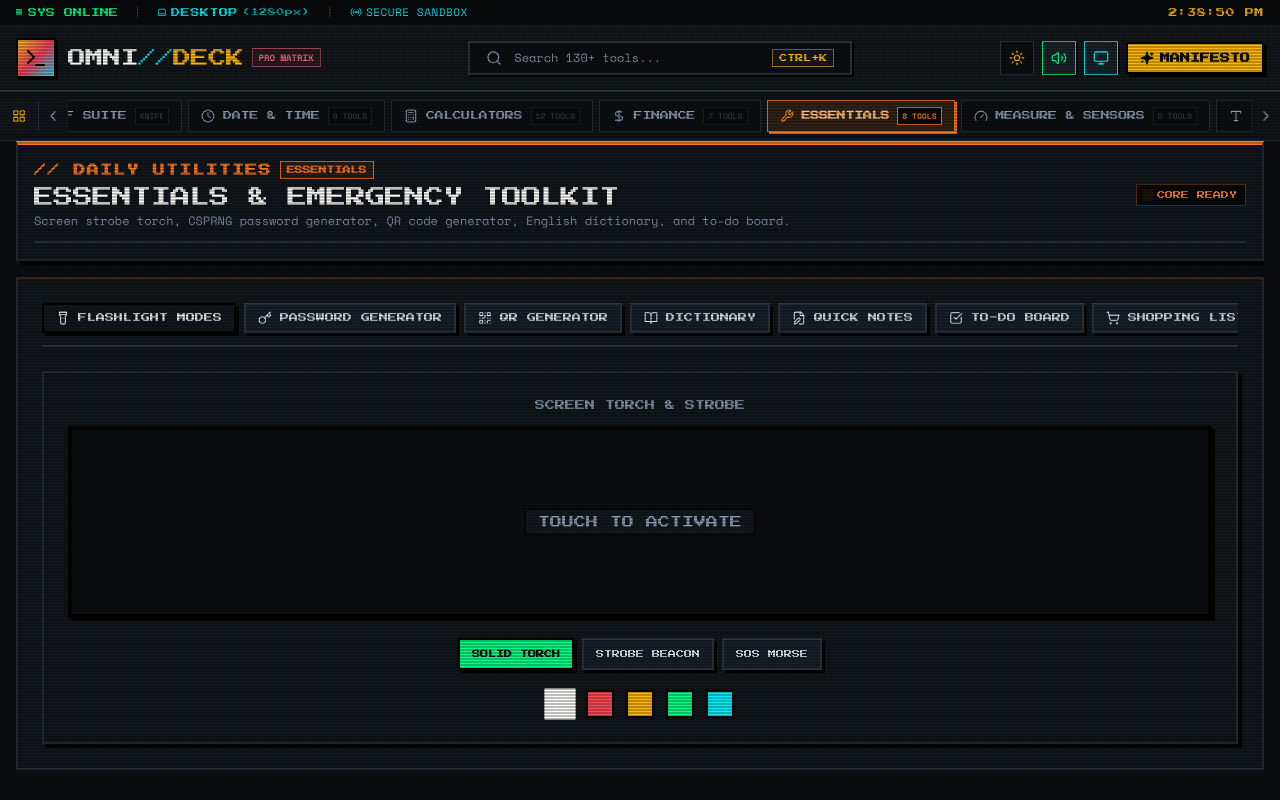
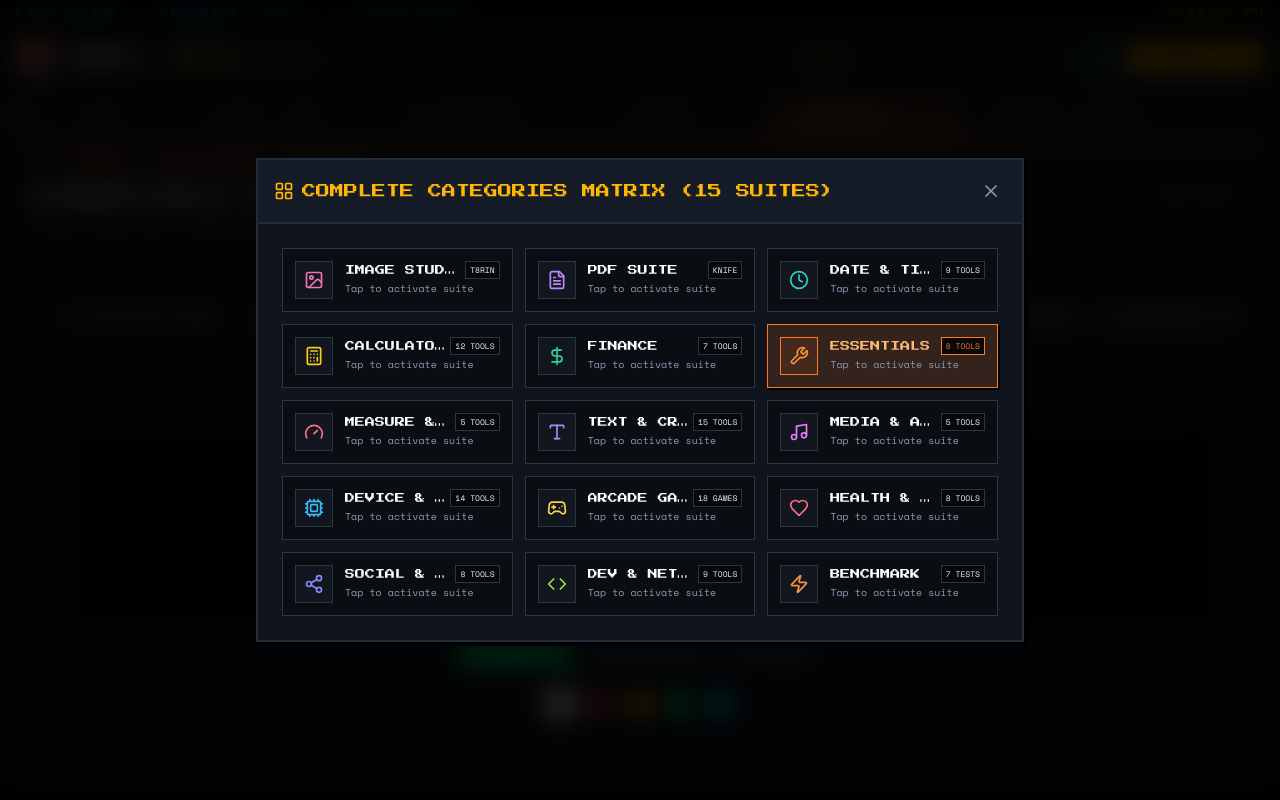
Before and after one commit to klein-1/omnideck, a React (Vite) app: page / in a window 1280 px wide. Built offline with nearby package versions, Linux system fonts and the light colour scheme.

Commit message:
Open Complete Category Matrix by default on launch and remove CRT scanline option

```diff
--- a/src/App.jsx
+++ b/src/App.jsx
@@ -98,12 +98,11 @@ const ALL_TOOLS = [
 
 export default function App() {
   const [activeCategory, setActiveCategory] = useState('essentials');
-  const [scanlines, setScanlines] = useState(true);
   const [soundEnabled, setSoundEnabled] = useState(true);
   const [theme, setTheme] = useState(() => localStorage.getItem('omnideck_theme') || 'dark');
   const [isSearchOpen, setIsSearchOpen] = useState(false);
   const [isCreditsOpen, setIsCreditsOpen] = useState(false);
-
+  const [isMatrixOpen, setIsMatrixOpen] = useState(true); // Opens Complete Category Matrix Hub by default on load
 
   // Sync theme with body element & localStorage
   useEffect(() => {
@@ -139,19 +138,15 @@ export default function App() {
 
   return (
     <div className="min-h-screen bg-deck-bg text-slate-100 flex flex-col relative selection:bg-arcade-emerald selection:text-black">
-      {/* Optional CRT Scanlines Layer */}
-      {scanlines && <div className="scanlines-overlay" />}
-
       {/* Main Global Header */}
       <Header
-        scanlines={scanlines}
-        setScanlines={setScanlines}
         soundEnabled={soundEnabled}
         setSoundEnabled={setSoundEnabled}
         theme={theme}
         setTheme={setTheme}
         onOpenSearch={() => setIsSearchOpen(true)}
         onOpenCredits={() => setIsCreditsOpen(true)}
+        onOpenMatrix={() => setIsMatrixOpen(true)}
         activeCategory={activeCategory}
       />
 
@@ -159,6 +154,8 @@ export default function App() {
       <Navigation
         activeCategory={activeCategory}
         onSelectCategory={(catId) => setActiveCategory(catId)}
+        isGridOpen={isMatrixOpen}
+        setIsGridOpen={setIsMatrixOpen}
       />
 
       {/* Dynamic Content Viewport */}
--- a/src/components/Header.jsx
+++ b/src/components/Header.jsx
@@ -1,20 +1,19 @@
 import React, { useState, useEffect } from 'react';
 import {
-  Volume2, VolumeX, Monitor, Search, Sparkles, Terminal,
+  Volume2, VolumeX, Search, Sparkles, Terminal,
   Sun, Moon, Radio, Award, Smartphone, Tablet, Laptop
 } from 'lucide-react';
 import { playClick, playBeep } from '../audio/soundEffects';
 import { useScreenProfile } from '../hooks/useScreenProfile';
 
 export default function Header({
-  scanlines,
-  setScanlines,
   soundEnabled,
   setSoundEnabled,
   theme,
   setTheme,
   onOpenSearch,
   onOpenCredits,
+  onOpenMatrix,
   activeCategory
 }) {
   const [time, setTime] = useState(new Date().toLocaleTimeString());
@@ -65,14 +64,17 @@ export default function Header({
       {/* Main Bar */}
       <div className="w-full mx-auto px-3 sm:px-4 py-2 sm:py-3 flex items-center justify-between gap-2 sm:gap-4">
         {/* Brand / Logo */}
-        <div className="flex items-center gap-2 sm:gap-3 shrink-0">
-          <div className="w-8 h-8 sm:w-10 sm:h-10 bg-gradient-to-br from-amber-400 via-rose-500 to-cyan-400 flex items-center justify-center border-2 border-black shadow-pixel-sm cursor-pointer hover:scale-105 transition-transform shrink-0"
-               onClick={() => { playClick(); onOpenCredits(); }}>
+        <div
+          className="flex items-center gap-2 sm:gap-3 shrink-0 cursor-pointer group"
+          onClick={() => { playClick(); onOpenMatrix ? onOpenMatrix() : onOpenCredits(); }}
+          title="Open Categories Matrix Hub"
+        >
+          <div className="w-8 h-8 sm:w-10 sm:h-10 bg-gradient-to-br from-amber-400 via-rose-500 to-cyan-400 flex items-center justify-center border-2 border-black shadow-pixel-sm group-hover:scale-105 transition-transform shrink-0">
             <Terminal className="w-4 h-4 sm:w-6 sm:h-6 text-black" />
           </div>
           <div>
             <div className="flex items-center gap-1.5 sm:gap-2">
-              <span className="font-pixel text-sm sm:text-base md:text-lg tracking-tight text-white whitespace-nowrap">
+              <span className="font-pixel text-sm sm:text-base md:text-lg tracking-tight text-white whitespace-nowrap group-hover:text-arcade-amber transition-colors">
                 OMNI<span className="text-arcade-cyan">//</span><span className="text-arcade-amber">DECK</span>
               </span>
               <span className="hidden sm:inline-block font-mono text-[9px] uppercase px-1.5 py-0.5 bg-rose-500/10 text-rose-400 border border-rose-400/50 font-bold">
@@ -143,22 +145,6 @@ export default function Header({
             {soundEnabled ? <Volume2 className="w-3.5 h-3.5 sm:w-4 sm:h-4" /> : <VolumeX className="w-3.5 h-3.5 sm:w-4 sm:h-4" />}
           </button>
 
-          {/* Scanlines Toggle */}
-          <button
-            onClick={() => {
-              playClick();
-              setScanlines(!scanlines);
-            }}
-            className={`p-1.5 sm:p-2 border transition-all flex items-center justify-center ${
-              scanlines
-                ? 'bg-deck-surfaceHover border-arcade-cyan text-arcade-cyan shadow-pixel-sm'
-                : 'bg-deck-bg border-deck-border text-arcade-muted'
-            }`}
-            title={scanlines ? "Turn Off CRT Scanlines" : "Turn On CRT Scanlines"}
-          >
-            <Monitor className="w-3.5 h-3.5 sm:w-4 sm:h-4" />
-          </button>
-
           {/* Credits / Manifesto Button */}
           <button
             onClick={() => { playClick(); onOpenCredits(); }}
--- a/src/components/Navigation.jsx
+++ b/src/components/Navigation.jsx
@@ -220,10 +220,18 @@ export const CATEGORIES = [
   },
 ];
 
-export default function Navigation({ activeCategory, onSelectCategory }) {
+export default function Navigation({
+  activeCategory,
+  onSelectCategory,
+  isGridOpen,
+  setIsGridOpen
+}) {
   const scrollContainerRef = useRef(null);
   const activeTabRef = useRef(null);
-  const [isGridOpen, setIsGridOpen] = useState(false);
+  const [localGridOpen, setLocalGridOpen] = useState(true);
+
+  const gridOpen = isGridOpen !== undefined ? isGridOpen : localGridOpen;
+  const setGridOpen = setIsGridOpen !== undefined ? setIsGridOpen : setLocalGridOpen;
 
   // Auto-scroll active category pill into center on selection
   useEffect(() => {
@@ -249,7 +257,7 @@ export default function Navigation({ activeCategory, onSelectCategory }) {
         <div className="w-full flex items-center">
           {/* Quick Mobile/Tablet Category Grid Opener */}
           <button
-            onClick={() => { playClick(); setIsGridOpen(true); }}
+            onClick={() => { playClick(); setGridOpen(true); }}
             className="px-2.5 sm:px-3 py-2 bg-deck-surface border-r border-deck-border text-arcade-paper hover:text-arcade-amber flex items-center gap-1.5 shrink-0 z-10 transition-colors"
             title="Open Complete Category Matrix Grid"
           >
@@ -321,18 +329,26 @@ export default function Navigation({ activeCategory, onSelectCategory }) {
       </nav>
 
       {/* Complete Category Grid Modal Drawer (Perfect for mobile & tablets) */}
-      {isGridOpen && (
-        <div className="fixed inset-0 z-50 flex items-center justify-center p-3 sm:p-4 bg-black/85 backdrop-blur-md animate-fadeIn">
+      {gridOpen && (
+        <div
+          onClick={(e) => {
+            if (e.target === e.currentTarget) {
+              playClick();
+              setGridOpen(false);
+            }
+          }}
+          className="fixed inset-0 z-50 flex items-center justify-center p-3 sm:p-4 bg-black/85 backdrop-blur-md animate-fadeIn"
+        >
           <div className="pixel-card w-full max-w-3xl bg-deck-surface border-2 border-arcade-amber shadow-pixel-lg max-h-[90vh] flex flex-col">
             <div className="pixel-card-header bg-deck-dark border-b-2 border-arcade-amber/60 flex items-center justify-between p-3 sm:p-4">
               <div className="flex items-center gap-2">
                 <LayoutGrid className="w-5 h-5 text-arcade-amber" />
                 <span className="font-pixel text-xs sm:text-sm text-arcade-amber uppercase">
-                  COMPLETE CATEGORIES MATRIX (18 SUITES)
+                  COMPLETE CATEGORIES MATRIX ({CATEGORIES.length} SUITES)
                 </span>
               </div>
               <button
-                onClick={() => { playClick(); setIsGridOpen(false); }}
+                onClick={() => { playClick(); setGridOpen(false); }}
                 className="p-1 hover:bg-deck-surfaceHover text-arcade-muted hover:text-white border border-transparent hover:border-arcade-coral"
               >
                 <X className="w-5 h-5" />
@@ -350,7 +366,7 @@ export default function Navigation({ activeCategory, onSelectCategory }) {
                     onClick={() => {
                       playClick();
                       onSelectCategory(cat.id);
-                      setIsGridOpen(false);
+                      setGridOpen(false);
                     }}
                     style={isActive ? { borderColor: cat.hex } : {}}
                     className={`p-3 border text-left flex items-start gap-3 transition-all ${
--- a/src/index.css
+++ b/src/index.css
@@ -45,35 +45,7 @@
   }
 }
 
-/* Scanlines overlay effect */
-.scanlines-overlay {
-  position: fixed;
-  top: 0;
-  left: 0;
-  width: 100vw;
-  height: 100vh;
-  pointer-events: none;
-  z-index: 9999;
-  background: linear-gradient(
-    rgba(18, 16, 16, 0) 50%,
-    rgba(0, 0, 0, 0.25) 50%
-  ), linear-gradient(
-    90deg,
-    rgba(255, 0, 0, 0.03),
-    rgba(0, 255, 0, 0.01),
-    rgba(0, 255, 0, 0.03)
-  );
-  background-size: 100% 3px, 6px 100%;
-}
 
-body.light-theme .scanlines-overlay {
-  opacity: 0.2;
-  background: linear-gradient(
-    rgba(255, 255, 255, 0) 50%,
-    rgba(0, 0, 0, 0.08) 50%
-  );
-  background-size: 100% 3px;
-}
 
 /* Pixel tactile button styling */
 .btn-pixel {
```
